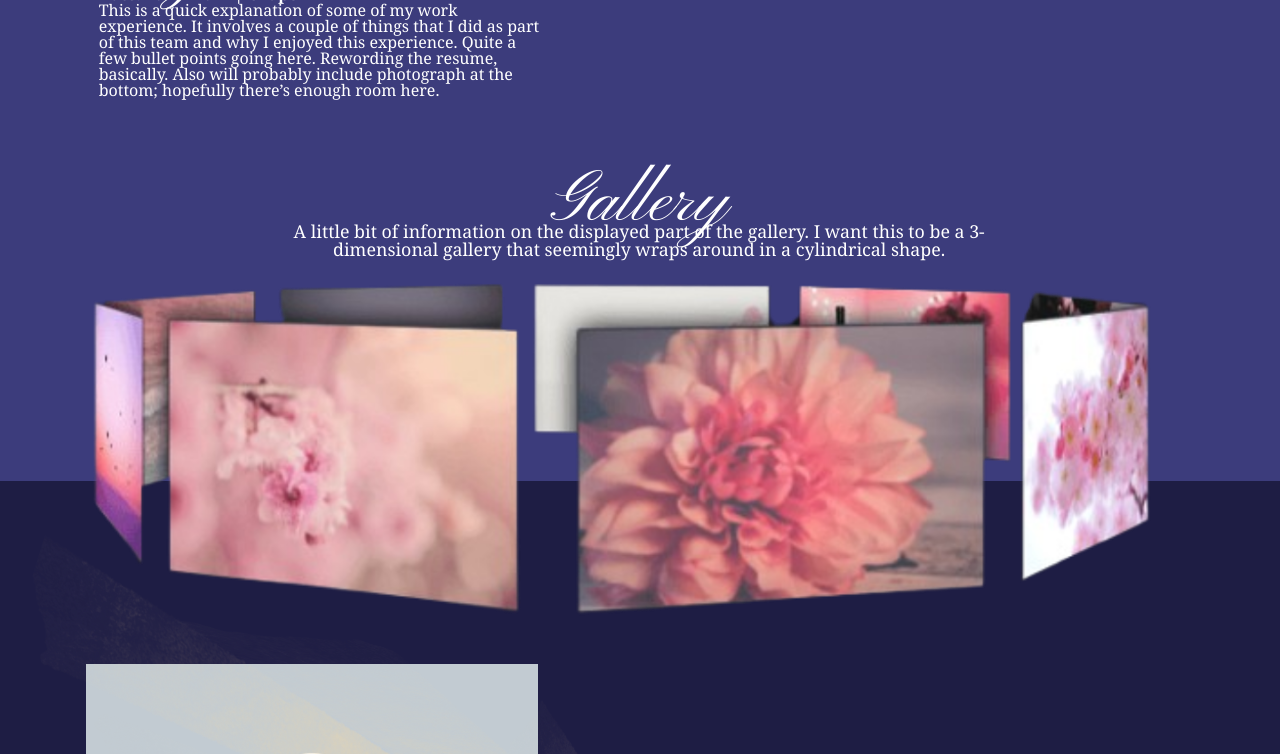
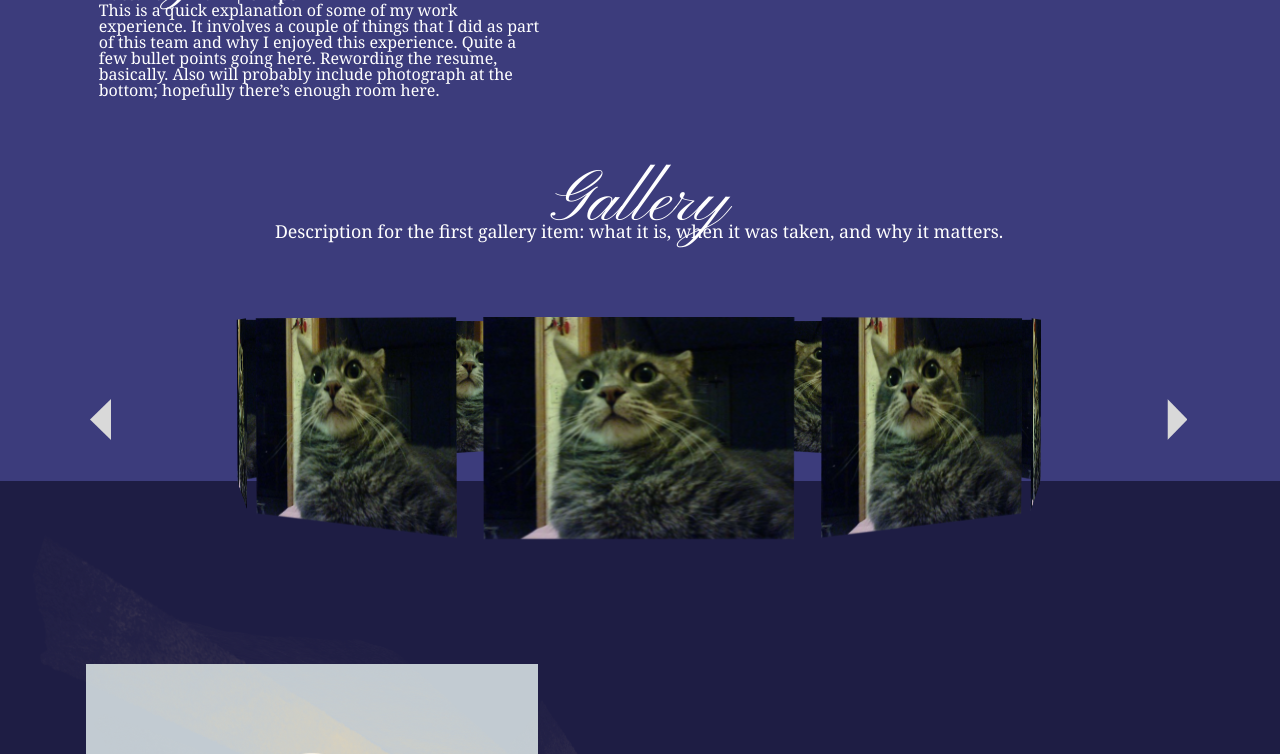
Before and after one commit to joysudo/portfolio, a React (Vite) app: page / in a window 1280 px wide. Shown: the part 3160-3914 px from the top of the page. Built offline with nearby package versions, Linux system fonts and the light colour scheme; a web font is replaced by a local one.

Commit message:
add carousel functionality

```diff
--- a/src/App.css
+++ b/src/App.css
@@ -432,19 +432,108 @@ html {
   width: 67.66%;
 }
 
-.midnight__gallery-stage {
-  position: relative;
-  width: 100%;
-  aspect-ratio: 1252 / 413;
-  overflow: hidden;
+/* Reserve two lines so the heading doesn't jump as descriptions change */
+.gallery__description {
+  min-height: 1em;
+  animation: fade-in 0.5s ease;
 }
 
-.midnight__gallery-stage img {
+@keyframes fade-in {
+  from {
+    opacity: 0;
+  }
+}
+
+/* ---------- Gallery carousel: a ring of panels turned in 3D ---------- */
+
+.carousel {
+  --panel-w: 24.3vw; /* 350px card at a 1440 frame */
+
+  display: grid;
+  grid-template-columns: auto 1fr auto;
+  align-items: center;
+  gap: 1vw;
+  width: 100%;
+}
+
+.carousel__nav {
+  padding: 0.6vw;
+  border: 0;
+  background: none;
+  cursor: pointer;
+  transition: transform 0.2s ease;
+}
+
+.carousel__nav:hover {
+  transform: scale(1.15);
+}
+
+.carousel__nav:focus-visible {
+  outline: 2px solid var(--foam);
+  outline-offset: 2px;
+  border-radius: 4px;
+}
+
+.carousel__nav img {
+  width: max(14px, 1.6vw);
+  height: auto;
+}
+
+.carousel__viewport {
+  position: relative;
+  height: calc(var(--panel-w) * 1.1);
+  perspective: calc(var(--panel-w) * 4.5);
+  perspective-origin: 50% 30%;
+}
+
+.carousel__ring {
+  --radius: calc(var(--panel-w) * var(--radius-factor));
+
   position: absolute;
-  left: -7.59%;
-  top: -38.98%;
-  width: 115.18%;
-  height: 174.33%;
+  inset: 0;
+  margin: 0;
+  padding: 0;
+  list-style: none;
+  transform-style: preserve-3d;
+  /* Push the ring back so the front panel sits at its natural size */
+  transform: translateZ(calc(var(--radius) * -1))
+    rotateX(-1deg)
+    rotateY(calc(var(--rotation) * var(--step) * -1deg));
+  transition: transform 0.9s cubic-bezier(0.22, 0.8, 0.26, 1);
+}
+
+.carousel__panel {
+  position: absolute;
+  left: 50%;
+  top: 50%;
+  width: var(--panel-w);
+  aspect-ratio: 350 / 250;
+  translate: -50% -50%;
+  transform: rotateY(calc(var(--i) * var(--step) * 1deg)) translateZ(var(--radius));
+  /* backface-visibility: hidden; */
+  cursor: pointer;
+  /* filter: brightness(0) saturate(100%) invert(23%) sepia(14%) saturate(2508%) hue-rotate(201deg) brightness(96%) contrast(91%); */
+  transition: filter 0.6s ease;
+}
+
+.carousel__panel.is-active {
+  cursor: default;
+  filter: none;
+}
+
+.carousel__panel img {
+  width: 100%;
+  height: 100%;
+  object-fit: cover;
+}
+
+@media (prefers-reduced-motion: reduce) {
+  .carousel__ring {
+    transition-duration: 0.01s;
+  }
+  .gallery__description {
+    animation: none;
+  }
 }
 
 /* ---------- 5. Abyss (press + seafloor) ---------- */
--- /dev/null
+++ b/src/components/Gallery.jsx
@@ -0,0 +1,79 @@
+import { useState } from 'react'
+import TextBlock from './TextBlock'
+import { GALLERY_ITEMS } from '../data/gallery'
+import arrow from '../assets/figma/arrow_left.svg'
+
+const count = GALLERY_ITEMS.length
+const step = 360 / count
+// Ring radius as a multiple of panel width, with a little air between panels
+const radiusFactor = (0.5 / Math.tan(Math.PI / count)) * 1.1
+
+const mod = (n, m) => ((n % m) + m) % m
+
+export default function Gallery() {
+  // Unbounded so the ring always turns the short way, even across the wrap point
+  const [rotation, setRotation] = useState(0)
+  const active = mod(rotation, count)
+
+  const turn = (delta) => setRotation((r) => r + delta)
+
+  const focusItem = (i) => {
+    let delta = mod(i - active, count)
+    if (delta > count / 2) delta -= count
+    turn(delta)
+  }
+
+  const onKeyDown = (e) => {
+    if (e.key === 'ArrowLeft') turn(-1)
+    else if (e.key === 'ArrowRight') turn(1)
+    else return
+    e.preventDefault()
+  }
+
+  return (
+    <div className="midnight__gallery" id="gallery">
+      <TextBlock title="Gallery" className="text-block--center">
+        <p className="text-lead gallery__description" key={active} aria-live="polite">
+          {GALLERY_ITEMS[active].description}
+        </p>
+      </TextBlock>
+
+      <div
+        className="carousel"
+        role="region"
+        aria-roledescription="carousel"
+        aria-label="Gallery"
+        onKeyDown={onKeyDown}
+      >
+        <button type="button" className="carousel__nav" onClick={() => turn(-1)} aria-label="Previous photo">
+          <img src={arrow} alt="" />
+        </button>
+
+        <div className="carousel__viewport">
+          <ul
+            className="carousel__ring"
+            style={{ '--rotation': rotation, '--step': step, '--radius-factor': radiusFactor }}
+          >
+            {GALLERY_ITEMS.map((item, i) => (
+              <li
+                key={item.src}
+                className={`carousel__panel${i === active ? ' is-active' : ''}`}
+                style={{ '--i': i }}
+                aria-hidden={i !== active}
+                aria-roledescription="slide"
+                aria-label={`${i + 1} of ${count}`}
+                onClick={() => focusItem(i)}
+              >
+                <img src={item.src} alt={item.alt} draggable="false" />
+              </li>
+            ))}
+          </ul>
+        </div>
+
+        <button type="button" className="carousel__nav" onClick={() => turn(1)} aria-label="Next photo">
+          <img src={arrow} alt="" className="flip-x" />
+        </button>
+      </div>
+    </div>
+  )
+}
--- /dev/null
+++ b/src/data/gallery.js
@@ -0,0 +1,56 @@
+// Gallery carousel content.
+// To add a photo: drop the file in /public/gallery and add an entry below.
+// `src` is relative to /public, `alt` describes the image for screen readers,
+// and `description` is shown under the Gallery heading while that item is in front.
+export const GALLERY_ITEMS = [
+  {
+    src: '/gallery/placeholder-1.png',
+    alt: 'Placeholder photo 1',
+    description: 'Description for the first gallery item: what it is, when it was taken, and why it matters.',
+  },
+  {
+    src: '/gallery/placeholder-1.png',
+    alt: 'Placeholder photo 2',
+    description: 'Description for the second gallery item.',
+  },
+  {
+    src: '/gallery/placeholder-1.png',
+    alt: 'Placeholder photo 3',
+    description: 'Description for the third gallery item.',
+  },
+  {
+    src: '/gallery/placeholder-1.png',
+    alt: 'Placeholder photo 4',
+    description: 'Description for the fourth gallery item.',
+  },
+  {
+    src: '/gallery/placeholder-1.png',
+    alt: 'Placeholder photo 5',
+    description: 'Description for the fifth gallery item.',
+  },
+  {
+    src: '/gallery/placeholder-1.png',
+    alt: 'Placeholder photo 6',
+    description: 'Description for the sixth gallery item.',
+  },
+  {
+    src: '/gallery/placeholder-1.png',
+    alt: 'Placeholder photo 7',
+    description: 'Description for the seventh gallery item.',
+  },
+  {
+    src: '/gallery/placeholder-1.png',
+    alt: 'Placeholder photo 8',
+    description: 'Description for the eighth gallery item.',
+  },
+  {
+    src: '/gallery/placeholder-1.png',
+    alt: 'Placeholder photo 9',
+    description: 'Description for the ninth gallery item.',
+  },
+  {
+    src: '/gallery/placeholder-1.png',
+    alt: 'Placeholder photo 10',
+    description: 'Description for the tenth gallery item.',
+  },
+]
--- a/src/sections/Midnight.jsx
+++ b/src/sections/Midnight.jsx
@@ -1,9 +1,9 @@
 import Art from '../components/Art'
 import TextBlock from '../components/TextBlock'
+import Gallery from '../components/Gallery'
 import { PROJECT_COPY, PROJECT_META } from '../content'
 import bubbleFrame2 from '../assets/bubble_frame_2.png'
 import placeholderMedia from '../assets/figma/placeholder_media.png'
-import galleryMock from '../assets/figma/gallery_mock.png'
 
 export default function Midnight() {
   return (
@@ -26,18 +26,7 @@ export default function Midnight() {
         <p>{PROJECT_COPY}</p>
       </TextBlock>
 
-      <div className="midnight__gallery" id="gallery">
-        <TextBlock title="Gallery" className="text-block--center">
-          <p className="text-lead">
-            A little bit of information on the displayed part of the gallery. I want this to be a
-            3-dimensional gallery that seemingly wraps around in a cylindrical shape.
-          </p>
-        </TextBlock>
-        {/* Static stand-in for the cylindrical gallery (Phase 2) */}
-        <div className="midnight__gallery-stage">
-          <img src={galleryMock} alt="Gallery preview" draggable="false" />
-        </div>
-      </div>
+      <Gallery />
     </section>
   )
 }
```
Also changed, not shown: public/gallery/placeholder-1.png (added), src/assets/figma/gallery_mock.png (deleted).
